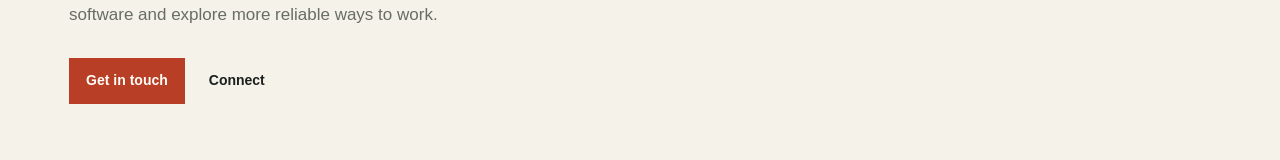
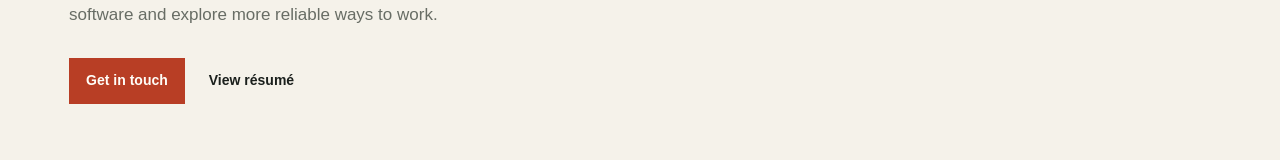
Before and after one commit to mikezhao415/mikezhao.dev, a Next.js app: page / in a window 1280 px wide. Shown: the part 596-756 px from the top of the page. Built offline with nearby package versions, Linux system fonts and the light colour scheme.

Commit message:
Link secondary hero CTA to professional direction section

```diff
--- a/app/portfolio-home.tsx
+++ b/app/portfolio-home.tsx
@@ -57,8 +57,8 @@ export function PortfolioHome() {
                 <a className="button-primary" href="#contact">
                   Get in touch
                 </a>
-                <a className="text-link" href="#contact">
-                  Connect
+                <a className="text-link" href="#journey">
+                  View résumé
                 </a>
               </div>
             </div>
```
